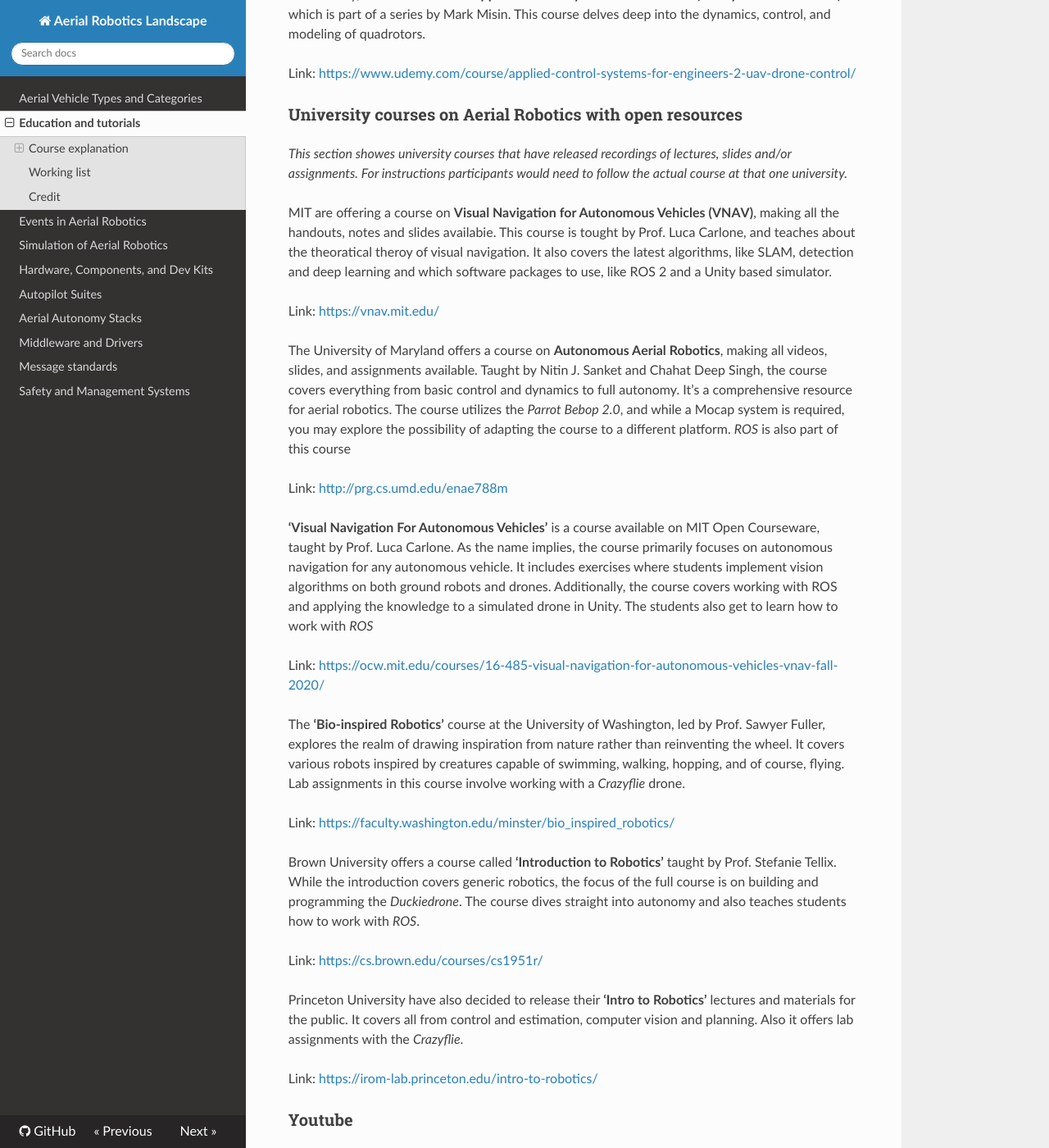
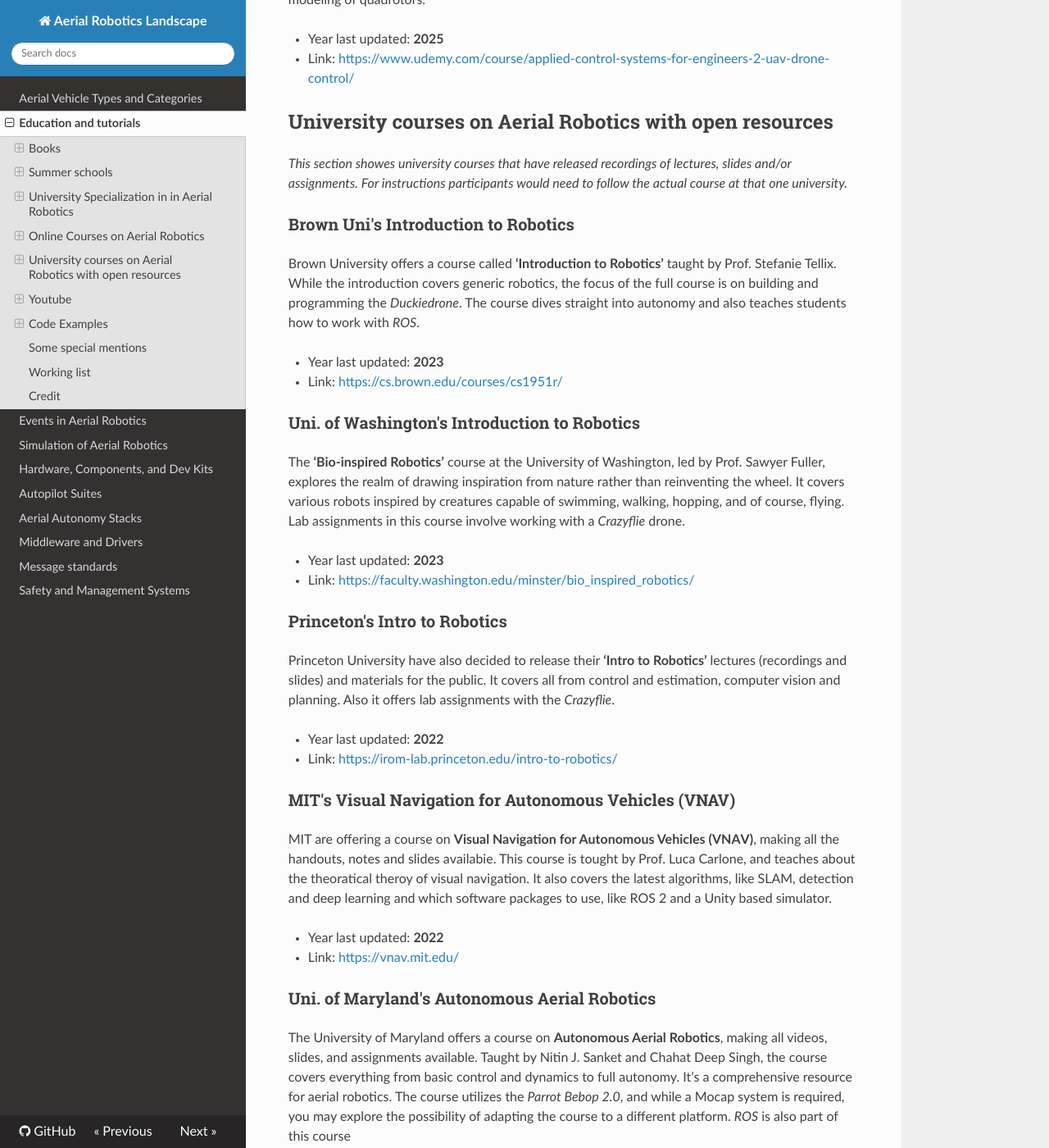
Before and after one commit to ROS-Aerial/aerial_robotic_landscape, an MkDocs documentation site: the page built from docs/education_and_tutorial.md, in a window 1280 px wide and 1400 px high, scrolled down 2258 px. Shown: the whole window at 82% size. Built offline with MkDocs 1.6.1, drawn with Linux system fonts in a browser that asks for light colours; nearby versions of some CDN libraries; some of the changed text lies outside the part shown.

Commit message:
update education page (#88)
* remove coursera aerial robotics

* add dates last updates

* remove mobile robot course and add to related courses

* change order based on year updated

* more headers for clarity

```diff
--- a/docs/education_and_tutorial.md
+++ b/docs/education_and_tutorial.md
@@ -5,124 +5,150 @@ This is a partly compilation of [this ROS discourse thread](https://discourse.ro
 
 This also includes input from [a Linkedin post](https://www.linkedin.com/feed/update/urn:li:activity:7079385991144185856/) for a call of suggestions. This has been an adaption from the following [Bitcraze Blogpost](https://www.bitcraze.io/2023/07/online-courses-in-aerial-robotics/), and [the overview presentation done for the ROS-aerial CWG meetings](https://discourse.ros.org/t/august-2023-meetings-aerial-robotics/32809/8)
 
-## Course explanation
-This section explains some of the recourses in more detail.
 
-### Books
-There is this important resource which is the book titled **‘Small Unmanned Aircraft: Theory and Practice.’** This book has been written by Randy Beard and Tim McLain of Brigham Young University, and it covers everything from the absolute basics of coordinate frames and quadrotor dynamics to path planning and cameras. It is a must-read for anybody starting in UAVs and Aerial robotics.
+## Books
 
-The physical book can be found here: <http://press.princeton.edu/titles/9632.html>
+### Small Unmanned Aircraft: Theory and Practice
+There is this important resource which is the book titled **‘Small Unmanned Aircraft: Theory and Practice. (2012)’** This book has been written by Randy Beard and Tim McLain of Brigham Young University, and it covers everything from the absolute basics of coordinate frames and quadrotor dynamics to path planning and cameras. It is a must-read for anybody starting in UAVs and Aerial robotics.
 
-The available PDFs can be accessed on GitHub: <https://github.com/randybeard/uavbook>
+* Year published: **2012**
+* The physical book can be found here: <http://press.princeton.edu/titles/9632.html>
+*The available PDFs can be accessed on GitHub: <https://github.com/randybeard/uavbook>
 
-### Summer schools
+## Summer schools
 
+
+### IEEE RAS summer school on Multi-robot Systems
 There is an in-person **IEEE RAS summer school on Multi-robot Systems** organized by the Czech Technical University of Prague. It has been organized for over 5 summers and they use real aerial robotic platforms for their practicals with students, along with gettting lessons of both UAV and multi-robot experts. A summer school to not miss if you'd like to get started in the world of aerial robotics!
 
-Link: <https://mrs.fel.cvut.cz/summer-school-2025/>
+* Date: **Summer 2025**
+* Link: <https://mrs.fel.cvut.cz/summer-school-2025/>
 
+### Drone Summer School at the SDU UAS Center
 The University of Soutern Denmark has their yearly **Drone Summer School at the SDU UAS Center**. Here you will learn to construct and fly drones focused around computer-vision. There will be team formation where the drone is build and where it can be flown outside in their huge UAS Denmark test center.
 
-Link: <https://www.sdu.dk/en/forskning/sduuascenter/education/drone-summer-school/>
+* Date: **Summer 2025**
+* Link: <https://www.sdu.dk/en/forskning/sduuascenter/education/drone-summer-school/>
 
-### University Specialization in in Aerial Robotics
+## University Specialization in in Aerial Robotics
+
+### Bachelors in Aerial robotics
 
 If you are fully committed to pursuing a career in aerial robotics, both **Embry-Riddle Aeronautical University** and the **University of North Dakota** offer full bachelor’s majors in becoming a UAV engineer.
 
-Link Embry-Riddle Aeronautical University: <https://erau.edu/degrees/bachelor/unmanned-aircraft-systems>
-Link University of North Dakota: <https://und.edu/programs/unmanned-aircraft-system-operations-bs-aero/>
+* Link Embry-Riddle Aeronautical University: <https://erau.edu/degrees/bachelor/unmanned-aircraft-systems>
+* Link University of North Dakota: <https://und.edu/programs/unmanned-aircraft-system-operations-bs-aero/>
 
+### Masters in Aerial robotics
 If you have already done your bachelors in a different engineering major, or if you just want to learn, The **University of Soutern Denmark** offers a Drone and Autonomous Systems specialization for their master programmes in Robots Systems.
 
-Link: <https://www.sdu.dk/en/uddannelse/kandidat/robotteknologi/uddannelsens_opbygning/drone/>
+* Link: <https://www.sdu.dk/en/uddannelse/kandidat/robotteknologi/uddannelsens_opbygning/drone/>
 
-### Online Courses on Aerial Robotics
+## Online Courses on Aerial Robotics
 
 _This section shows online courses for aerial robotics with online instructor._
 
-Coursera offers the **‘Robotics: Aerial Robotics’** course as part of the Robotics specialization. Taught by Prof. Vijay Kumar from Penn University, this 4-week course covers the mechanics and control of aerial vehicles using Matlab. It starts from 1 dimension and gradually progresses to the 3rd dimension in simulation. The course is part of a paid educational program, but you can audit the lessons for free.
-
-Link: <https://www.coursera.org/learn/robotics-flight>
-
+### Udacity: Flying car nano degree
 Udacity has been offering a course on Aerial Vehicles for quite some time for the **Flying car nano degree**. The lessons are taught by top names in the industry and cover key aspects of Aerial Robotics, such as motion planning, controls, and estimation, with lab assignments involving a real drone. The course duration is 4 months, and access is available for a fee.
 
-Link: <https://www.udacity.com/course/flying-car-nanodegree--nd787>
+* Year last updated: **2025**
+* Link: <https://www.udacity.com/course/flying-car-nanodegree--nd787>
 
-EdX offers the **'ETHx: Autonomous Mobile Robots'** course. Taught by Prof. Roland Siegwart, Dr. Davide Scaramuzza, Prof. Marco Hutter, Prof. Margarita Chli, Prof. Martin Rufli and Prof. Nicholas Lawrance from ETH Zurich, this 15-week course focuses on the principles of autonomous navigation and control of mobile robots. It covers topics such as perception, localization, planning, and control, which are essential for enabling robots to operate autonomously in dynamic environments. You can audit the course material for free with limited access.
-
-Link: <https://www.edx.org/learn/autonomous-robotics/eth-zurich-autonomous-mobile-robots?utm_campaign=social-sharing-course-page&utm_medium=social&utm_source=email>
+### Udamy: Applied Control System 3: UAV Drone (3D Dynamics & Control)
 
 Additionally, there’s the course **‘Applied Control System 3: UAV Drone (3D Dynamics & Control)’** which is part of a series by Mark Misin. This course delves deep into the dynamics, control, and modeling of quadrotors.
 
-Link: <https://www.udemy.com/course/applied-control-systems-for-engineers-2-uav-drone-control/>
+* Year last updated: **2025**
+* Link: <https://www.udemy.com/course/applied-control-systems-for-engineers-2-uav-drone-control/>
 
-### University courses on Aerial Robotics with open resources
+## University courses on Aerial Robotics with open resources
 _This section showes university courses that have released recordings of lectures, slides and/or assignments. For instructions participants would need to follow the actual course at that one university._
 
-MIT are offering a course on **Visual Navigation for Autonomous Vehicles (VNAV)**, making all the handouts, notes and slides availabie. This course is tought by Prof.  Luca Carlone, and teaches about the theoratical theroy of visual navigation. It also covers the latest algorithms, like SLAM, detection and deep learning and which software packages to use, like ROS 2 and a Unity based simulator.
+### Brown Uni's Introduction to Robotics
+Brown University offers a course called **‘Introduction to Robotics’** taught by Prof. Stefanie Tellix. While the introduction covers generic robotics, the focus of the full course is on building and programming the _Duckiedrone_. The course dives straight into autonomy and also teaches students how to work with _ROS_.
 
-Link: <https://vnav.mit.edu/>
+* Year last updated: **2023**
+* Link: <https://cs.brown.edu/courses/cs1951r/>
 
-The University of Maryland offers a course on **Autonomous Aerial Robotics**, making all videos, slides, and assignments available. Taught by Nitin J. Sanket and Chahat Deep Singh, the course covers everything from basic control and dynamics to full autonomy. It’s a comprehensive resource for aerial robotics. The course utilizes the _Parrot Bebop 2.0_, and while a Mocap system is required, you may explore the possibility of adapting the course to a different platform. _ROS_ is also part of this course
-
-Link: <http://prg.cs.umd.edu/enae788m>
-
-**‘Visual Navigation For Autonomous Vehicles’** is a course available on MIT Open Courseware, taught by Prof. Luca Carlone. As the name implies, the course primarily focuses on autonomous navigation for any autonomous vehicle. It includes exercises where students implement vision algorithms on both ground robots and drones. Additionally, the course covers working with ROS and applying the knowledge to a simulated drone in Unity. The students also get to learn how to work with _ROS_
-
-Link: <https://ocw.mit.edu/courses/16-485-visual-navigation-for-autonomous-vehicles-vnav-fall-2020/>
+### Uni. of Washington's Introduction to Robotics
 
 The **‘Bio-inspired Robotics’** course at the University of Washington, led by Prof. Sawyer Fuller, explores the realm of drawing inspiration from nature rather than reinventing the wheel. It covers various robots inspired by creatures capable of swimming, walking, hopping, and of course, flying. Lab assignments in this course involve working with a _Crazyflie_ drone.
 
-Link: <https://faculty.washington.edu/minster/bio_inspired_robotics/>
+* Year last updated: **2023**
+* Link: <https://faculty.washington.edu/minster/bio_inspired_robotics/>
 
-Brown University offers a course called **‘Introduction to Robotics’** taught by Prof. Stefanie Tellix. While the introduction covers generic robotics, the focus of the full course is on building and programming the _Duckiedrone_. The course dives straight into autonomy and also teaches students how to work with _ROS_.
+### Princeton's Intro to Robotics
+Princeton University  have also decided to release their **‘Intro to Robotics’** lectures (recordings and slides) and materials for the public. It covers all from control and estimation, computer vision and planning. Also it offers lab assignments with the _Crazyflie_.
 
-Link: <https://cs.brown.edu/courses/cs1951r/>
+* Year last updated: **2022**
+* Link: <https://irom-lab.princeton.edu/intro-to-robotics/>
 
-Princeton University  have also decided to release their **‘Intro to Robotics’** lectures and materials for the public. It covers all from control and estimation, computer vision and planning. Also it offers lab assignments with the _Crazyflie_.
+### MIT's Visual Navigation for Autonomous Vehicles (VNAV)
+MIT are offering a course on **Visual Navigation for Autonomous Vehicles (VNAV)**, making all the handouts, notes and slides availabie. This course is tought by Prof.  Luca Carlone, and teaches about the theoratical theroy of visual navigation. It also covers the latest algorithms, like SLAM, detection and deep learning and which software packages to use, like ROS 2 and a Unity based simulator.
 
-Link: <https://irom-lab.princeton.edu/intro-to-robotics/>
+* Year last updated: **2022**
+* Link: <https://vnav.mit.edu/>
 
-### Youtube
+### Uni. of Maryland's Autonomous Aerial Robotics
+The University of Maryland offers a course on **Autonomous Aerial Robotics**, making all videos, slides, and assignments available. Taught by Nitin J. Sanket and Chahat Deep Singh, the course covers everything from basic control and dynamics to full autonomy. It’s a comprehensive resource for aerial robotics. The course utilizes the _Parrot Bebop 2.0_, and while a Mocap system is required, you may explore the possibility of adapting the course to a different platform. _ROS_ is also part of this course
+
+* Year last updated: **2019**
+* Link: <http://prg.cs.umd.edu/enae788m>
+
+## Youtube
 _Youtube also has quite some tutorials available so this section highlights a few._
 
-**Drone Programming with Python**: This popular tutorial/course teaches viewers how to program a real drone using Python with the _DJI Tello_. It offers a great opportunity for anyone looking for a short and enjoyable project to undertake, especially on a rainy day, while still working with a real platform.
-
-Link: <https://youtu.be/LmEcyQnfpDA>
-
-**Intelligent Quads YouTube Channel**: This channel is entirely dedicated to creating autonomous UAVs, covering topics from Ardupilot to MAVlink to ROS and Gazebo. It appears to be a valuable resource for beginners in the field of autonomous UAVs. This also includes _ROS_ as part of the lessons as well.
-
-Link: <https://www.youtube.com/@IntelligentQuads>
-
-**Quadcopter build and programming manual**: This manual will guide you every step of the way, explaining the essentials on aeronautics, electronics and embedded programming. All components are commercially available and all programs are fully hackable, meaning that you can adapt anything you want and create a quadcopter capable of stuff that goes way beyond the scope of this manual!
-
-Link: <https://github.com/CarbonAeronautics/Manual-Quadcopter-Drone>
+### DroneBlocks' Youtube channel
 
 **DroneBlocks**: This channel hosts educational content for robotics, it mainly focuses on aerial platforms such as DJI, CrazyFly, and PX4.
 
-Link: <https://www.youtube.com/@droneblocks>
+* Last video online: **2025**
+* Link: <https://www.youtube.com/@droneblocks>
+
+### PX4 Autopilot specific content Youtube channel
 
 **PX4 Autopilot specific content**: This channel is supported by the Dronecode Foundation and is the official PX4 Autopilot channel, you can expect video recordings from Dronecode/PX4 events, and tutorials/guides from any open source project hosted under the Dronecode umbrella.
 
-Link: <https://www.youtube.com/@px4autopilot>
+* Last video online: **2025**
+* Link: <https://www.youtube.com/@px4autopilot>
 
-### Code Examples
+### Intelligent Quads YouTube Channel
+**Intelligent Quads YouTube Channel**: This channel is entirely dedicated to creating autonomous UAVs, covering topics from Ardupilot to MAVlink to ROS and Gazebo. It appears to be a valuable resource for beginners in the field of autonomous UAVs. This also includes _ROS_ as part of the lessons as well.
+
+* Last video online: **2023**
+* Link: <https://www.youtube.com/@IntelligentQuads>
+
+### carbonaeronautics Youtube channel
+**carbonaeronautics**: This channel will guide you every step of the way, explaining the essentials on aeronautics, electronics and embedded programming. All components are commercially available and all programs are fully hackable, meaning that you can adapt anything you want and create a quadcopter capable of stuff that goes way beyond the scope of this manual!
+
+* Last video online: **2023**
+* Link: <https://www.youtube.com/@carbonaeronautics>
+
+### Drone Programming with Python (2021) Youtube video
+
+**Drone Programming with Python (2021)**: This popular tutorial/course teaches viewers how to program a real drone using Python with the _DJI Tello_. It offers a great opportunity for anyone looking for a short and enjoyable project to undertake, especially on a rainy day, while still working with a real platform.
+
+* Link: <https://youtu.be/LmEcyQnfpDA>
+
+## Code Examples
 
 Here are some code examples that can be used as reference for experiments.
 
+### Mambo ROS Examples
 **Mambo ROS Examples:** This is a collection of experiments targeted Parrot Mambo drones, there are experiments with one or multiple vehicles at the same time. It runs over ROS over BLE, and some test are adapted to make use of a Vicon MoCap system. From a control theory's perspective, it showcases an optional robust control strategy, using an H-Infinity controller with perturbation estimation and a identified dynamic model of a Parrot Mambo drone.
 
-Link: <https://github.com/TOTON95/Mambo_ROS_Examples>
+* Last updated commit: **2023**
+* Link: <https://github.com/TOTON95/Mambo_ROS_Examples>
 
 
-### Some special mentions
+## Some special mentions
 _So here there are some courses that either doesn't fit in the above categories or are deprecated._
 
 * University of Twente UAV Centre: The University of Twente has created a portal with a variety of UAV-related courses. You can find a wealth of information and educational materials on their website. Link: <https://www.itc.nl/facilities/centres-of-expertise/uav-centre/>
 * Self-Driving Car Specialization: If you are interested in learning more about SLAM (Simultaneous Localization and Mapping) and sensors, this specialization is tailored for self-driving cars but the theory can be useful for drones as well. Link: <https://www.coursera.org/specializations/self-driving-cars>
 * Autonomous Navigation for Flying Robots: This older course is still highly relevant for anyone interested in autonomous navigation for flying robots. It offers valuable insights and knowledge. Link: <https://www.edx.org/course/autonomous-navigation-for-flying-robots>
 * Drone Dojo: For those looking to build their own drones, Drone Dojo provides useful instructions and courses to get started on DIY drone projects. Link: <https://dojofordrones.com/>
-
+* ETHx: Autonomous Mobile Robots: This course focuses on the principles of autonomous navigation and control of mobile robots, which could also be applicable for autonomy of drones. It covers topics such as perception, localization, planning, and control, which are essential for enabling robots to operate autonomously in dynamic environments. You can audit the course material for free with limited access. Link: <https://www.edx.org/learn/autonomous-robotics/eth-zurich-autonomous-mobile-robots>
 
 ## Working list
 _This list contains some resources that we haven't included in the overview. Remove the item once it has been included_
```
